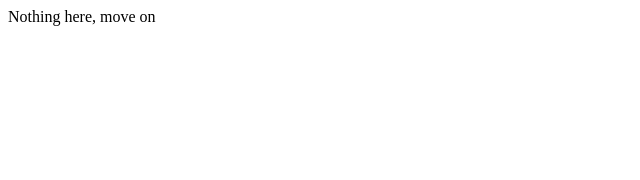
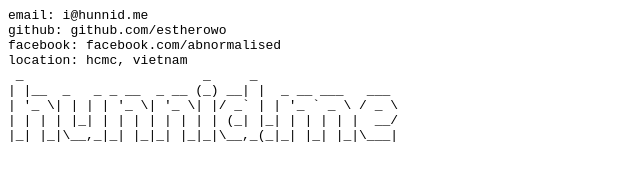
Before and after one commit to lngthnhan/hunnid.me, a plain HTML site: page index.html in a window 1280 px wide. Shown: the whole page, without its empty margins (0-640 px from the left). Drawn offline with Linux system fonts and the light colour scheme.

Commit message:
Update index.html

```diff
--- a/index.html
+++ b/index.html
@@ -1 +1,11 @@
-<p>Nothing here, move on</p>
+<pre>
+email: i@hunnid.me
+github: github.com/estherowo
+facebook: facebook.com/abnormalised
+location: hcmc, vietnam
+ _                       _     _
+| |__  _   _ _ __  _ __ (_) __| |  _ __ ___   ___
+| '_ \| | | | '_ \| '_ \| |/ _` | | '_ ` _ \ / _ \
+| | | | |_| | | | | | | | | (_| |_| | | | | |  __/
+|_| |_|\__,_|_| |_|_| |_|_|\__,_(_|_| |_| |_|\___|
+</pre>
```
